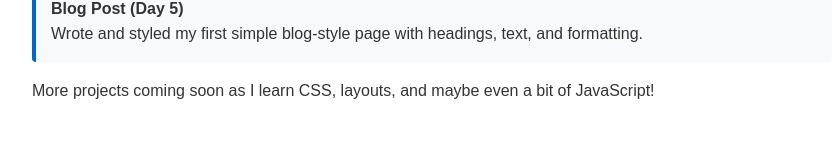
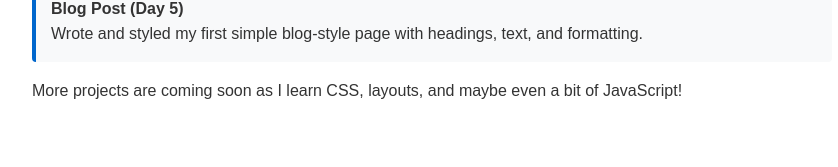
Before and after one commit to coddy-m/iyf-s10-week-01-coddy-m, a plain HTML site: page project.html in a window 1280 px wide. Shown: the part 693-860 px from the top of the page, without its empty margins (208-1046 px from the left). Drawn offline with Linux system fonts and the light colour scheme.

Commit message:
Fix wording in project description paragraph

```diff
--- a/project.html
+++ b/project.html
@@ -96,7 +96,7 @@
       </li>
     </ul>
 
-    <p>More projects coming soon as I learn CSS, layouts, and maybe even a bit of JavaScript!</p>
+    <p>More projects are coming soon as I learn CSS, layouts, and maybe even a bit of JavaScript!</p>
   </main>
 
   <footer>
```
